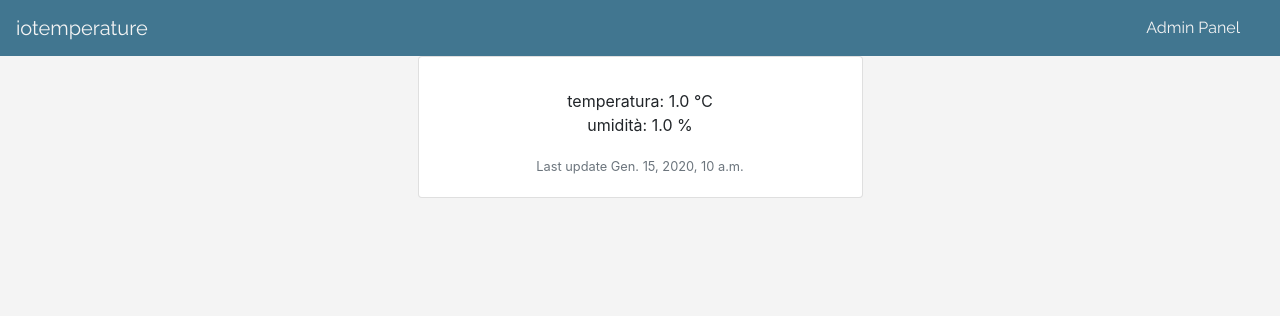
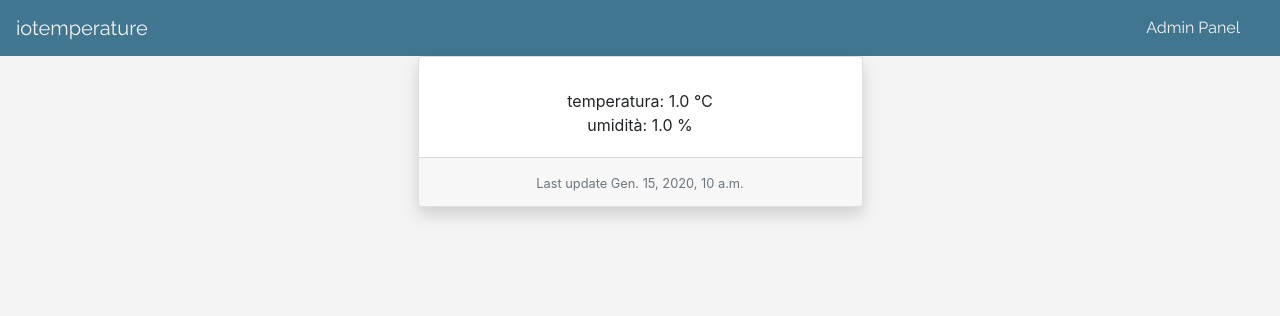
Before and after one commit to JacopoBucchioni/ppmproject-iot-temperature, a Django app: page / in a window 1280 px wide. Shown: the top 316 px of the page. Run offline with Django 3.2, Linux system fonts and the light colour scheme; tables that the repository leaves empty hold one stand-in row (values such as "Sample post"); some libraries are stand-ins or nearby versions.

Commit message:
Update sensors.html

```diff
--- a/iotemperature/templates/iotemperature/sensors.html
+++ b/iotemperature/templates/iotemperature/sensors.html
@@ -6,10 +6,16 @@
     <div class="row justify-content-center">
         <div class="col-12 col-md-6 col-lg-5">
 
-            <div class="card mb-3 text-center ">
+            <div class="card mb-3 text-center shadow rounded">
                 <div class="card-body">
-                    <h3 class="card-title">{{ m.sensor }}</h3>
-                    <p class="card-text">temperatura: {{ m.temperature }} ℃<br>umidità: {{ m.humidity }} %</p>
+                    <h3 class="card-title" id="sensor-name">{{ m.sensor }}</h3>
+                    {% if m.sensor.friendlyName %}
+                    <p class="card-text" id="IPAddress"><small class="text-muted">{{ m.sensor.IPAddress }}</small></p>
+                    {% endif %}
+                    <p class="card-text" style="margin-top: 12px;">temperatura: {{ m.temperature }} ℃ <br>
+                        umidità: {{ m.humidity }} % </p>
+                </div>
+                <div class="card-footer">
                     <p class="card-text"><small class="text-muted">Last update {{ m.date }}</small></p>
                 </div>
             </div>
```
